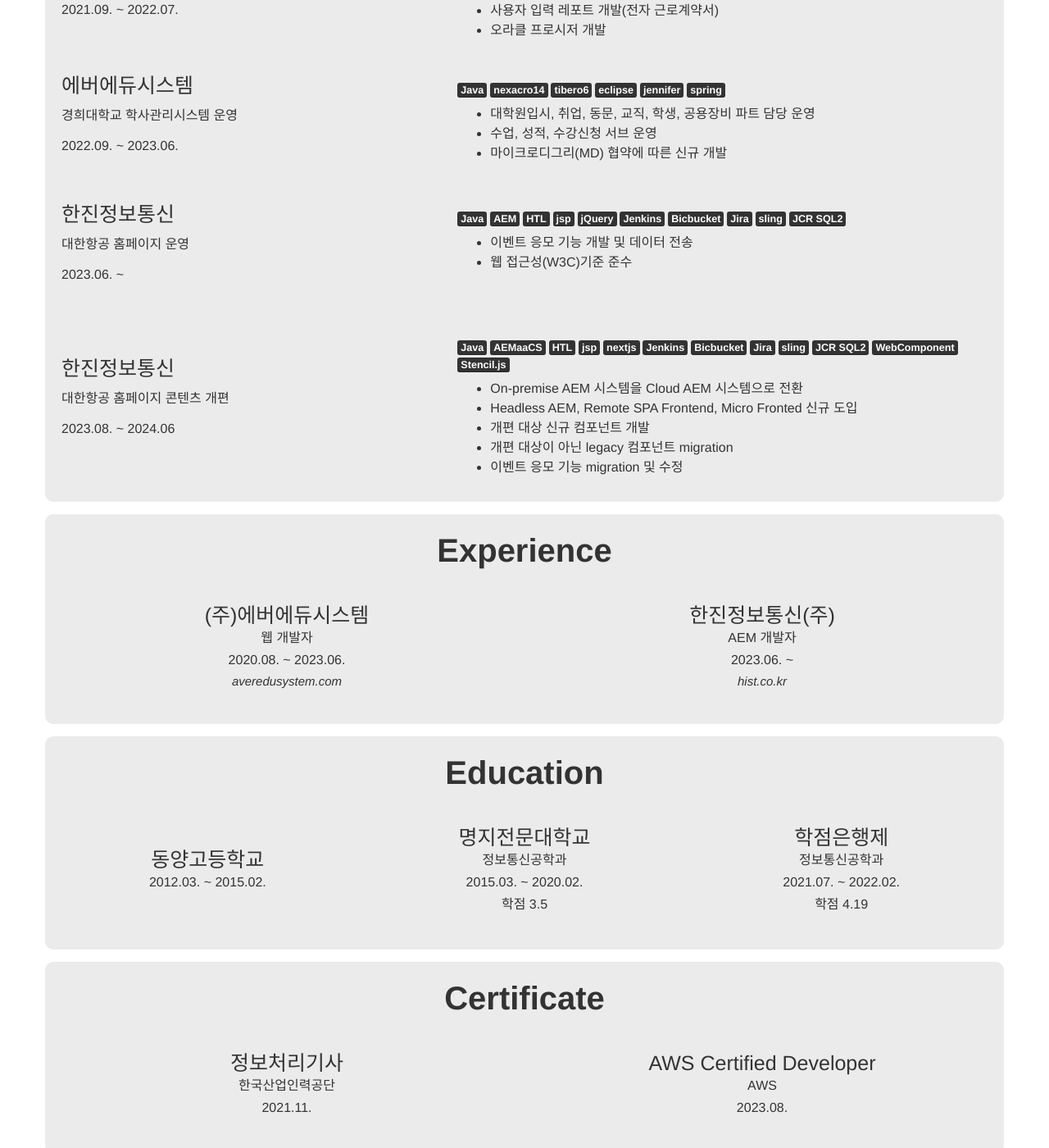
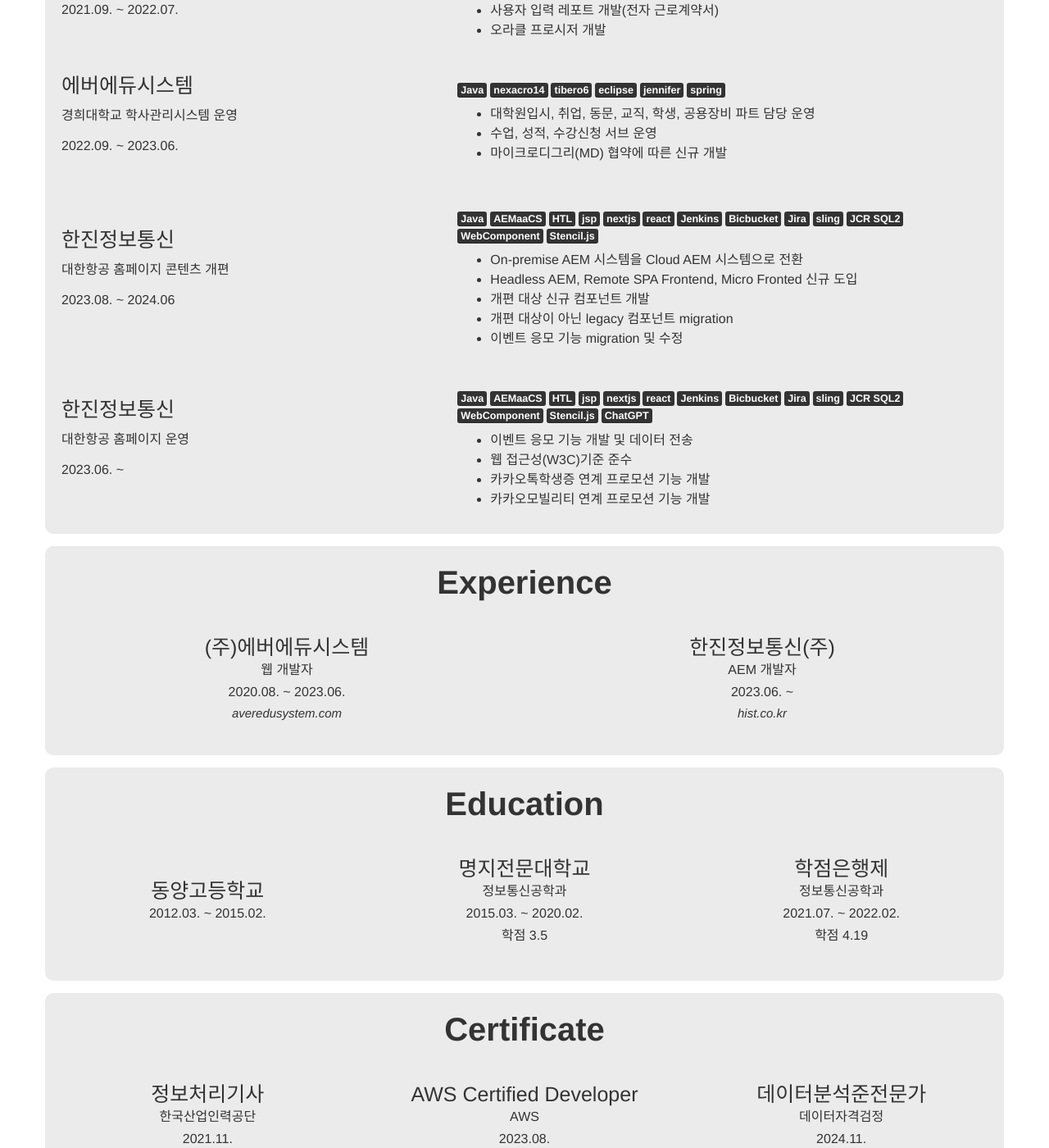
Before and after one commit to BaekJaeIn/BaekJaeIn.github.io, a Jekyll site: the page built from index.md, in a window 1280 px wide and 1400 px high, scrolled down 927 px. Shown: the whole window at 82% size. Built offline with Jekyll 4.4.1, drawn with Linux system fonts in a browser that asks for light colours; nearby versions of some CDN libraries; a script that is not in the unit is left out.

Commit message:
자격증 내용 추가

```diff
--- a/_config.yml
+++ b/_config.yml
@@ -103,25 +103,6 @@
 
       - layout: left #left top-middle
         title: 한진정보통신
-        sub_title: 대한항공 홈페이지 운영
-        caption: 2023.06. ~
-        quote: >
-          <mark>Java</mark>
-          <mark>AEM</mark>
-          <mark>HTL</mark>
-          <mark>jsp</mark>
-          <mark>jQuery</mark>
-          <mark>Jenkins</mark>
-          <mark>Bicbucket</mark>
-          <mark>Jira</mark>
-          <mark>sling</mark>
-          <mark>JCR SQL2</mark>
-        description: | # this will include new lines to allow paragraphs
-          - 이벤트 응모 기능 개발 및 데이터 전송
-          - 웹 접근성(W3C)기준 준수
-
-      - layout: left #left top-middle
-        title: 한진정보통신
         sub_title: 대한항공 홈페이지 콘텐츠 개편
         caption: 2023.08. ~ 2024.06
         quote: >
@@ -130,6 +111,7 @@
           <mark>HTL</mark>
           <mark>jsp</mark>
           <mark>nextjs</mark>
+          <mark>react</mark>
           <mark>Jenkins</mark>
           <mark>Bicbucket</mark>
           <mark>Jira</mark>
@@ -144,6 +126,31 @@
           - 개편 대상이 아닌 legacy 컴포넌트 migration
           - 이벤트 응모 기능 migration 및 수정
 
+      - layout: left #left top-middle
+        title: 한진정보통신
+        sub_title: 대한항공 홈페이지 운영
+        caption: 2023.06. ~
+        quote: >
+          <mark>Java</mark>
+          <mark>AEMaaCS</mark>
+          <mark>HTL</mark>
+          <mark>jsp</mark>
+          <mark>nextjs</mark>
+          <mark>react</mark>
+          <mark>Jenkins</mark>
+          <mark>Bicbucket</mark>
+          <mark>Jira</mark>
+          <mark>sling</mark>
+          <mark>JCR SQL2</mark>
+          <mark>WebComponent</mark>
+          <mark>Stencil.js</mark>
+          <mark>ChatGPT</mark>
+        description: | # this will include new lines to allow paragraphs
+          - 이벤트 응모 기능 개발 및 데이터 전송
+          - 웹 접근성(W3C)기준 준수
+          - 카카오톡학생증 연계 프로모션 기능 개발
+          - 카카오모빌리티 연계 프로모션 기능 개발
+
   - title: Experience # Title for the section
     layout: layout2 # Type of content section (list/text)
     content:
@@ -157,7 +164,6 @@
         link_text_2: hist.co.kr
         sub_title_2: AEM 개발자
         caption_2: 2023.06. ~
-
 
   - title: Education # Title for the section
     layout: layout3 # Type of content section (list/text)
@@ -174,7 +180,7 @@
         sub_caption_3: 학점 4.19
 
   - title: Certificate # Title for the section
-    layout: layout2 # Type of content section (list/text)
+    layout: layout3 # Type of content section (list/text)
     content:
       - title_1: 정보처리기사
         sub_title_1: 한국산업인력공단
@@ -182,6 +188,9 @@
         title_2: AWS Certified Developer
         sub_title_2: AWS
         caption_2: 2023.08.
+        title_3: 데이터분석준전문가
+        sub_title_3: 데이터자격검정
+        caption_3: 2024.11.
 
   - title: A Little More About Me
     layout: text
@@ -206,4 +215,4 @@
   style: compressed
 
 plugins:
- - jekyll-seo-tag
+  - jekyll-seo-tag
```
